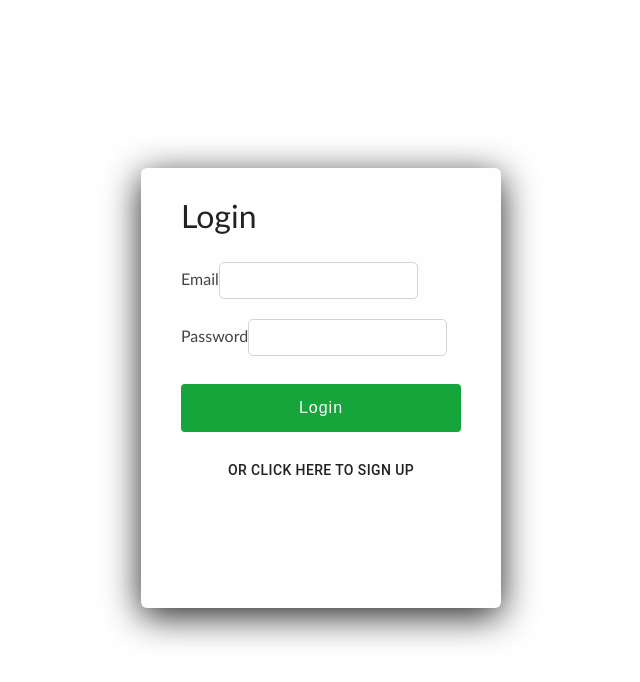
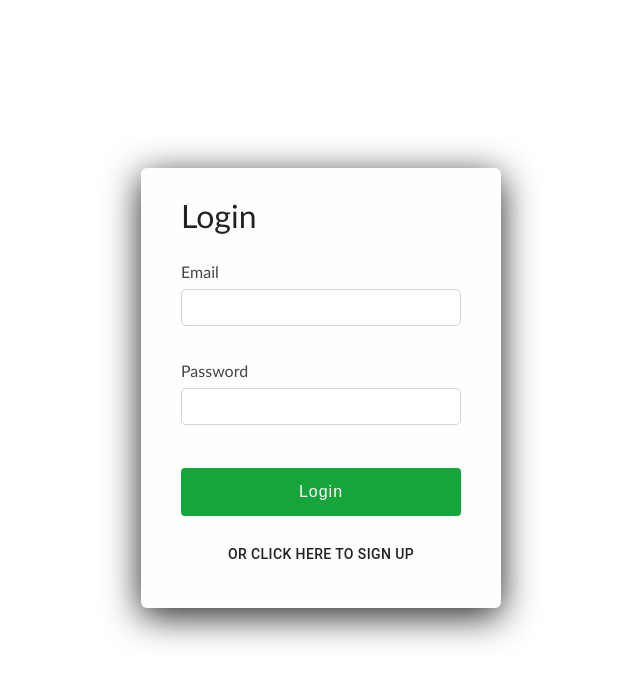
Before and after one commit to galprz/Unipharm, a React (Create React App) app in the folder web_client/: page / in a window 1280 px wide. Shown: the top 682 px of the page, without its empty margins (319-959 px from the left). Built offline with nearby package versions, Linux system fonts and the light colour scheme.

Commit message:
Added class name prop to TextField
Signed-off-by: Amnon Hanuhov <ahanukov@redhat.com>

```diff
--- a/web_client/src/componenets/common/TextField.tsx
+++ b/web_client/src/componenets/common/TextField.tsx
@@ -4,6 +4,7 @@ interface TextFieldProps {
     value: string;
     error: string;
     type: string
+    class_name: string
     onChange: (event: any) => void;
 }
 
@@ -12,7 +13,7 @@ export class TextField extends React.Component<TextFieldProps>{
     render()
     {
         return(
-            <div className={this.props.value}>
+            <div className={this.props.class_name}>
                   <label htmlFor={this.props.value}>{this.props.value}</label>
                   <input type={this.props.type} name={this.props.value} onChange= {this.props.onChange}/>
                   {this.props.error.length > 0 &&  <span style={{color: "red"}}>{this.props.error}</span>}
```
